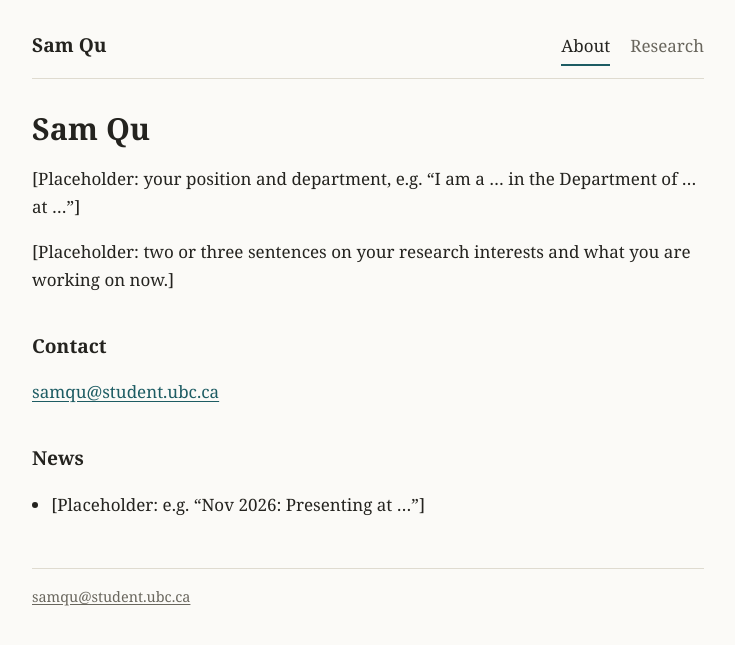
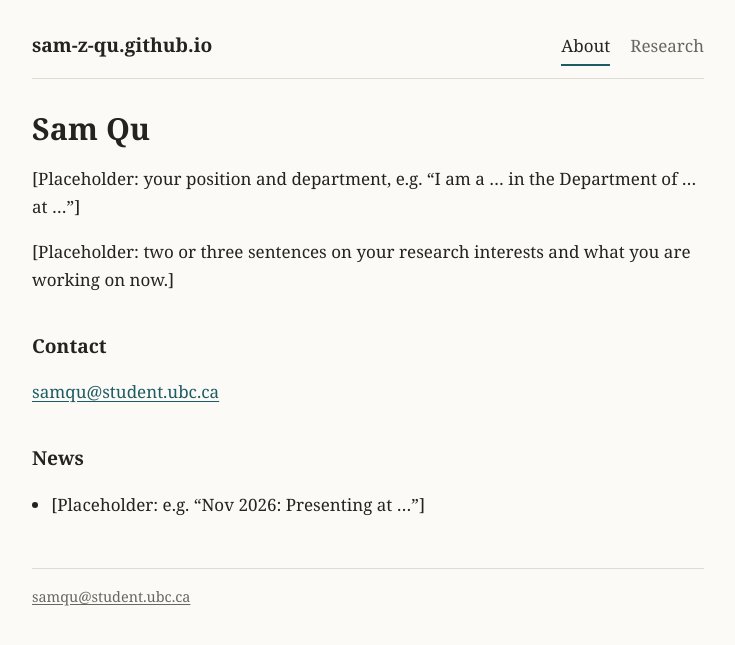
Before and after one commit to sam-z-qu/sam-z-qu.github.io, a Jekyll site: the page built from index.md, in a window 1280 px wide. Shown: the top 645 px of the page, without its empty margins (272-1007 px from the left). Built offline with Jekyll 4.4.1, drawn with Linux system fonts in a browser that asks for light colours; part of the change alters nothing that is shown.

```diff
--- a/_config.yml
+++ b/_config.yml
@@ -1,5 +1,4 @@
 # Site settings. Change these and the whole site updates.
-title: Sam Qu
 email: samqu@student.ubc.ca
 url: https://sam-z-qu.github.io
 description: Personal academic website of Sam Qu
```
